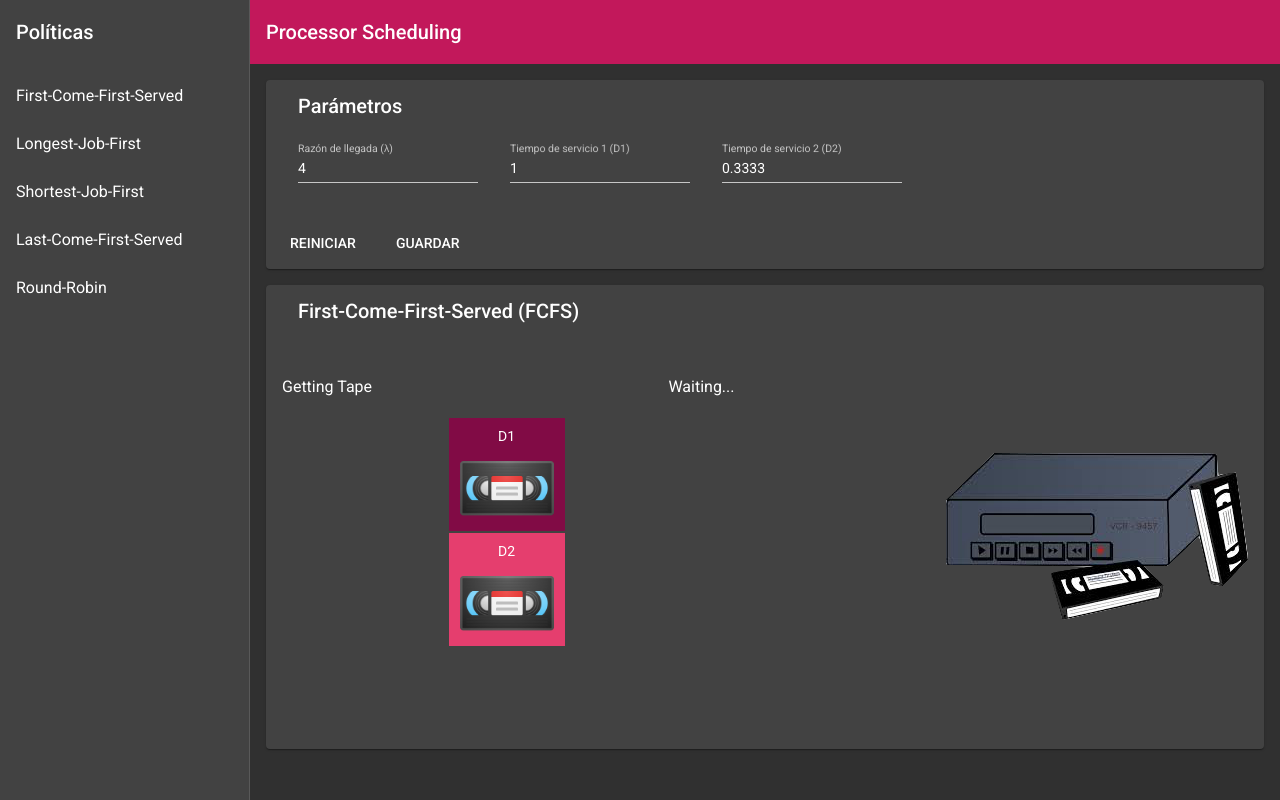
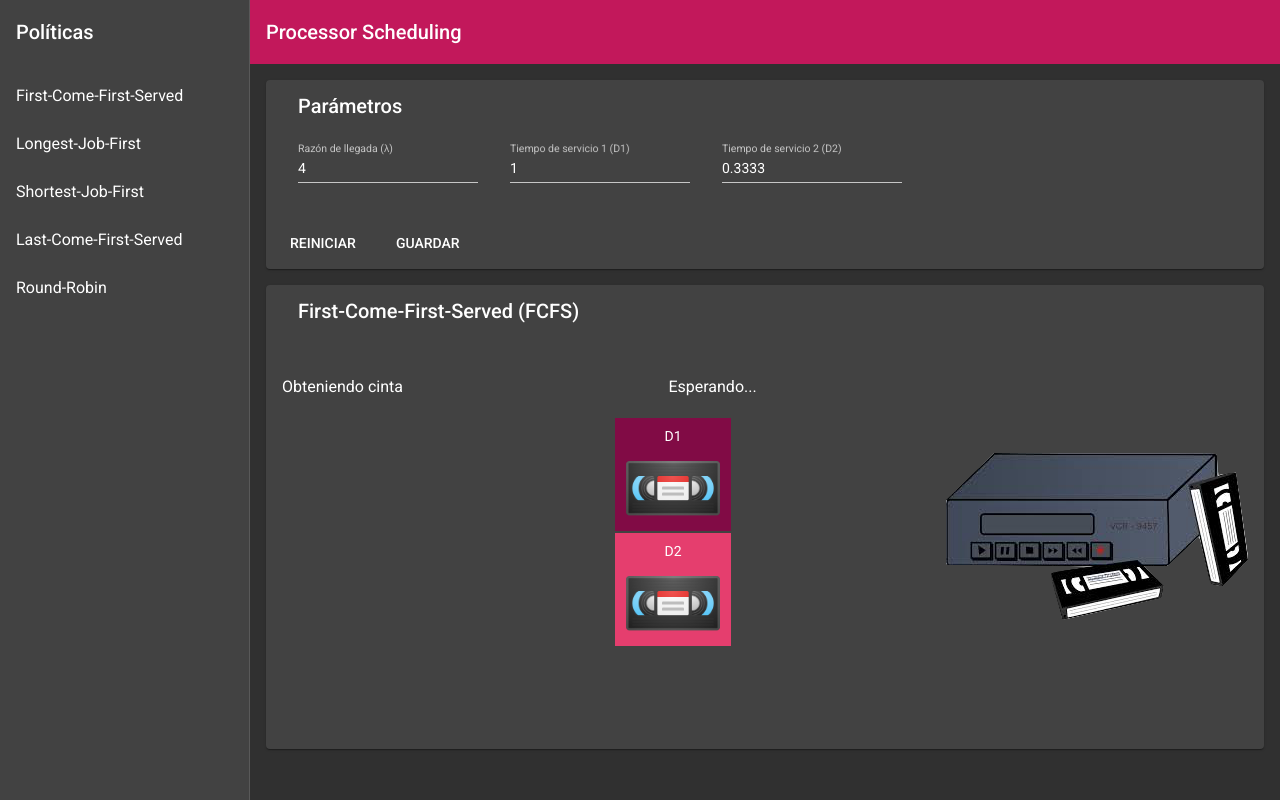
Before and after one commit to jimmymorales/ProcessorScheduling, an Angular app: page /fcfs in a window 1280 px wide. Built offline with nearby package versions, Linux system fonts and the light colour scheme.

Commit message:
Create fcfs transitions working

```diff
--- a/src/app/fcfs/fcfs.component.html
+++ b/src/app/fcfs/fcfs.component.html
@@ -3,13 +3,13 @@
     <mat-card-title>First-Come-First-Served (FCFS)</mat-card-title>
   </mat-card-header>
   <mat-card-content class="card-content">
-    <h3 class="getting-title">Getting Tape</h3>
-    <h3 class="waiting-title">Waiting...</h3>
-    <div [@video1]="video1 | async" class="vhs dark-vhs">
+    <h3 class="getting-title">Obteniendo cinta</h3>
+    <h3 class="waiting-title">Esperando...</h3>
+    <div id="vhs1" [@video1]="video1" (@video1.done)="newState($event)" class="vhs dark-vhs">
       <p>D1</p>
       <img src="assets/vhs.png">
     </div>
-    <div [@video2]="video2 | async" class="vhs light-vhs">
+    <div id="vhs2" [@video2]="video2" (@video2.done)="newState($event)" class="vhs light-vhs">
       <p>D2</p>
       <img src="assets/vhs.png">
     </div>
--- a/src/app/fcfs/fcfs.component.ts
+++ b/src/app/fcfs/fcfs.component.ts
@@ -1,6 +1,5 @@
 import {Component, OnInit} from '@angular/core';
-import {animate, keyframes, state, style, transition, trigger} from '@angular/animations';
-import {Observable} from 'rxjs';
+import {animate, state, style, transition, trigger} from '@angular/animations';
 
 @Component({
   selector: 'app-fcfs',
@@ -68,43 +67,48 @@ import {Observable} from 'rxjs';
   ]
 })
 export class FcfsComponent implements OnInit {
-  video1 = new Observable(subscriber => {
-    subscriber.next('getting');
-    setTimeout(() => {
-      subscriber.next('waiting');
-      setTimeout(() => {
-        subscriber.next('viewing');
-        setTimeout(() => {
-          subscriber.next('getting');
-          subscriber.complete();
-        }, 5000);
-      }, 5000);
-    }, 5000);
-  });
+  video1 = 'getting';
 
-  video2 = new Observable(subscriber => {
-    subscriber.next('getting');
-    setTimeout(() => {
-      subscriber.next('waiting');
-      setTimeout(() => {
-        subscriber.next('viewing');
-        setTimeout(() => {
-          subscriber.next('getting');
-          subscriber.complete();
-        }, 5000);
-      }, 5000);
-    }, 5000);
-  });
+  video2 = 'getting';
 
   constructor() {
   }
 
   ngOnInit(): void {
-
   }
 
-  runVideo1Cycle(): void {
-
+  newState(event: AnimationEvent): void {
+    console.log(event);
+    if (event.triggerName === 'video1') {
+      if (event.toState === 'getting') {
+        setTimeout(() => {
+          this.video1 = 'waiting';
+        }, 2499);
+      } else if (event.toState === 'waiting') {
+        if (this.video2 !== 'viewing') {
+          this.video1 = 'viewing';
+        }
+      } else if (event.toState === 'viewing') {
+        setTimeout(() => {
+          this.video1 = 'getting';
+          this.video2 = 'viewing';
+        }, 10000);
+      }
+    } else if (event.triggerName === 'video2') {
+      if (event.toState === 'getting') {
+        setTimeout(() => {
+          this.video2 = 'waiting';
+        }, 2501);
+      } else if (event.toState === 'waiting') {
+        if (this.video1 !== 'viewing') {
+          this.video2 = 'viewing';
+        }
+      } else if (event.toState === 'viewing') {
+        setTimeout(() => {
+          this.video1 = 'viewing';
+          this.video2 = 'getting';
+        }, 6666);
+      }
+    }
   }
-
 }
```
